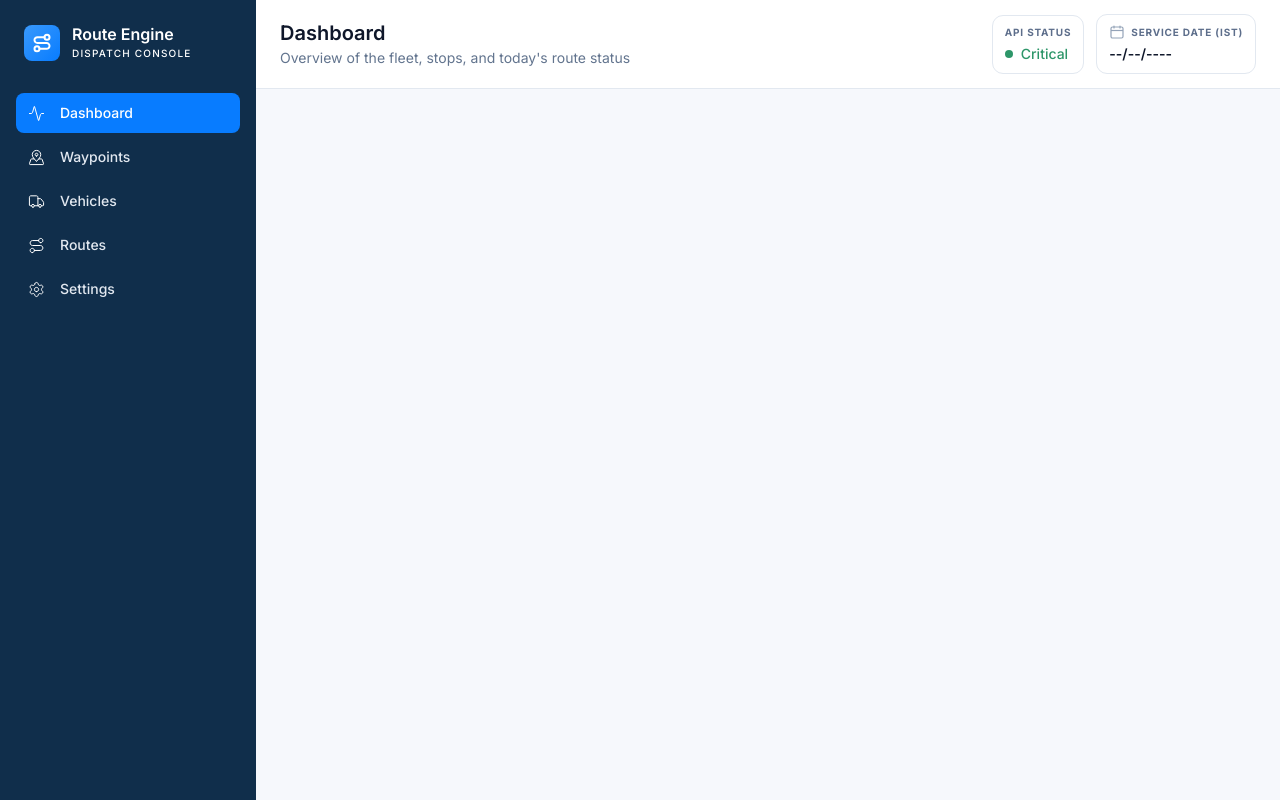
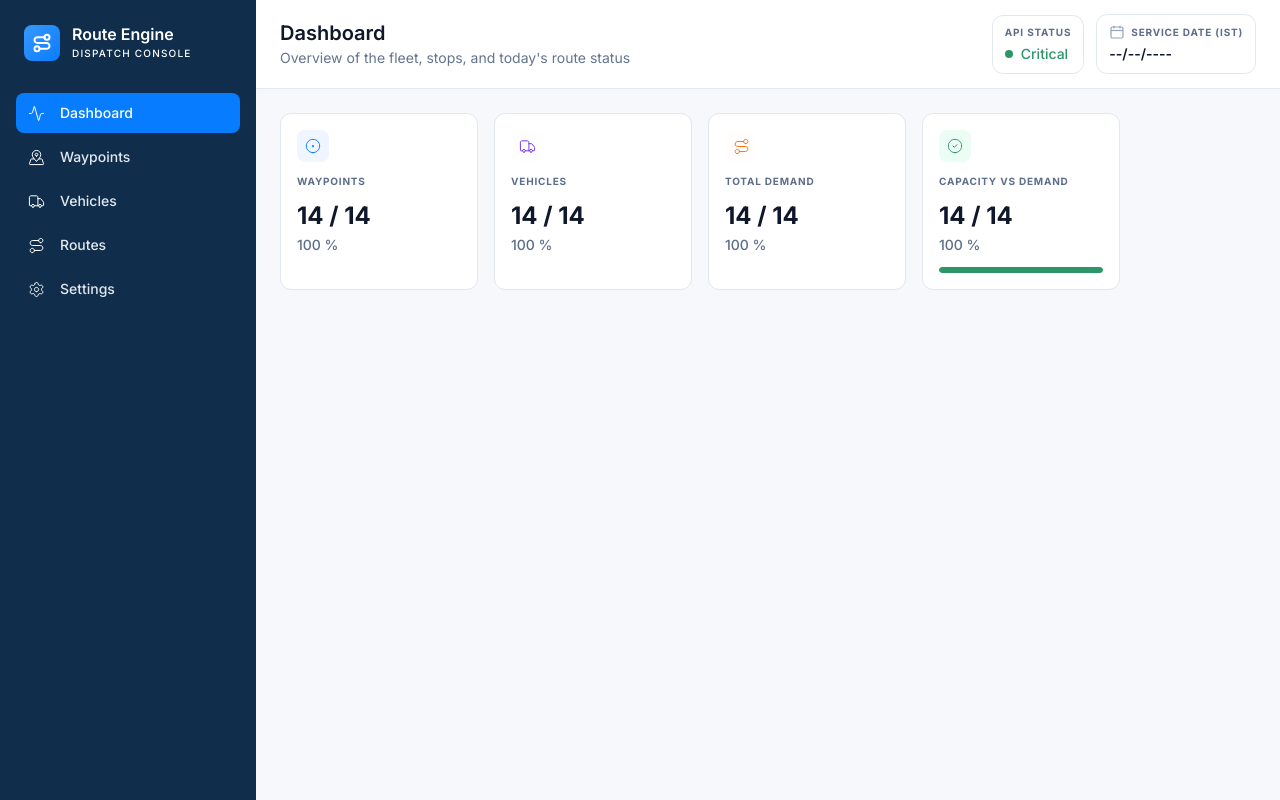
Before and after one commit to bugman-dev/route-admin, a React (Vite) app: page /dashboard in a window 1280 px wide. Built offline with nearby package versions, Linux system fonts and the light colour scheme; no server answers.

Commit message:
Add top level base cards

```diff
--- a/src/assets/colors/appColors.ts
+++ b/src/assets/colors/appColors.ts
@@ -1,11 +1,17 @@
 const appColors = {
   pageBackground: "#F6F8FC",
   primary: "#087CFF",
+  primaryBackground: "#EFF6FF",
   backgroudSolid: "#102E4B",
   textWhite: "#FFFFFF",
   gradientPrimary: "#3999FC",
   mainBorder: "#E2E8F0",
   primaryGreen: "#2D9669",
+  secondaryGreen: "#ECFDF5",
+  primaryOrange: "#F97316",
+  secondaryOrange: "#FFF7ED",
+  primaryPurple: "#7C3AED",
+  secondaryPurple: "#F5F3FF",
   textGrey: "#5D6E8B",
 };
 
--- a/src/assets/icons/RouteIconNav.tsx
+++ b/src/assets/icons/RouteIconNav.tsx
@@ -1,21 +1,25 @@
-export default function RouteIconNav() {
+interface RouteIconNavProps {
+  color?: string;
+}
+
+export default function RouteIconNav({ color = "white" }: RouteIconNavProps) {
   return (
     <svg width="17" height="17" viewBox="0 0 17 17" fill="none" xmlns="http://www.w3.org/2000/svg">
       <path
         d="M4.25 15.5833C5.4236 15.5833 6.375 14.6319 6.375 13.4583C6.375 12.2847 5.4236 11.3333 4.25 11.3333C3.07639 11.3333 2.125 12.2847 2.125 13.4583C2.125 14.6319 3.07639 15.5833 4.25 15.5833Z"
-        stroke="white"
+        stroke={color}
         strokeLinecap="round"
         strokeLinejoin="round"
       />
       <path
         d="M6.375 13.4584H12.3958C13.0533 13.4584 13.6839 13.1972 14.1489 12.7322C14.6138 12.2673 14.875 11.6367 14.875 10.9792C14.875 10.3217 14.6138 9.69109 14.1489 9.22615C13.6839 8.76122 13.0533 8.50002 12.3958 8.50002H4.60417C3.94665 8.50002 3.31607 8.23882 2.85113 7.77389C2.3862 7.30896 2.125 6.67837 2.125 6.02085C2.125 5.36334 2.3862 4.73275 2.85113 4.26782C3.31607 3.80288 3.94665 3.54169 4.60417 3.54169H10.625"
-        stroke="white"
+        stroke={color}
         strokeLinecap="round"
         strokeLinejoin="round"
       />
       <path
         d="M12.75 5.66669C13.9236 5.66669 14.875 4.71529 14.875 3.54169C14.875 2.36808 13.9236 1.41669 12.75 1.41669C11.5764 1.41669 10.625 2.36808 10.625 3.54169C10.625 4.71529 11.5764 5.66669 12.75 5.66669Z"
-        stroke="white"
+        stroke={color}
         strokeLinecap="round"
         strokeLinejoin="round"
       />
--- /dev/null
+++ b/src/assets/icons/TickIcon.tsx
@@ -0,0 +1,29 @@
+interface TickIconProps {
+  color?: string;
+}
+
+export default function TickIcon({ color = "#000000" }: TickIconProps) {
+  return (
+    <svg width="16" height="16" viewBox="0 0 16 16" fill="none" xmlns="http://www.w3.org/2000/svg">
+      <g clipPath="url(#clip0_tick_icon)">
+        <path
+          d="M8.00016 14.6667C11.6821 14.6667 14.6668 11.6819 14.6668 8.00004C14.6668 4.31814 11.6821 1.33337 8.00016 1.33337C4.31826 1.33337 1.3335 4.31814 1.3335 8.00004C1.3335 11.6819 4.31826 14.6667 8.00016 14.6667Z"
+          stroke={color}
+          strokeLinecap="round"
+          strokeLinejoin="round"
+        />
+        <path
+          d="M6 7.99996L7.33333 9.33329L10 6.66663"
+          stroke={color}
+          strokeLinecap="round"
+          strokeLinejoin="round"
+        />
+      </g>
+      <defs>
+        <clipPath id="clip0_tick_icon">
+          <rect width="16" height="16" fill="white" />
+        </clipPath>
+      </defs>
+    </svg>
+  );
+}
--- a/src/assets/icons/VehicleIconNav.tsx
+++ b/src/assets/icons/VehicleIconNav.tsx
@@ -1,28 +1,32 @@
-export default function VehicleIconNav() {
+interface VehicleIconNavProps {
+  color?: string;
+}
+
+export default function VehicleIconNav({ color = "white" }: VehicleIconNavProps) {
   return (
     <svg width="17" height="17" viewBox="0 0 17 17" fill="none" xmlns="http://www.w3.org/2000/svg">
       <path
         d="M9.91675 12.75V4.24998C9.91675 3.87426 9.76749 3.51392 9.50182 3.24825C9.23614 2.98257 8.8758 2.83331 8.50008 2.83331H2.83341C2.45769 2.83331 2.09736 2.98257 1.83168 3.24825C1.566 3.51392 1.41675 3.87426 1.41675 4.24998V12.0416C1.41675 12.2295 1.49138 12.4097 1.62421 12.5425C1.75705 12.6754 1.93722 12.75 2.12508 12.75H3.54175"
-        stroke="white"
+        stroke={color}
         strokeLinecap="round"
         strokeLinejoin="round"
       />
-      <path d="M10.625 12.75H6.375" stroke="white" strokeLinecap="round" strokeLinejoin="round" />
+      <path d="M10.625 12.75H6.375" stroke={color} strokeLinecap="round" strokeLinejoin="round" />
       <path
         d="M13.4584 12.75H14.8751C15.0629 12.75 15.2431 12.6754 15.3759 12.5426C15.5088 12.4097 15.5834 12.2295 15.5834 12.0417V9.45627C15.5831 9.29552 15.5282 9.13965 15.4276 9.01427L12.9626 5.93302C12.8963 5.85006 12.8123 5.78305 12.7167 5.73695C12.621 5.69085 12.5162 5.66684 12.4101 5.66669H9.91675"
-        stroke="white"
+        stroke={color}
         strokeLinecap="round"
         strokeLinejoin="round"
       />
       <path
         d="M12.0417 14.1666C12.8241 14.1666 13.4583 13.5324 13.4583 12.75C13.4583 11.9676 12.8241 11.3333 12.0417 11.3333C11.2593 11.3333 10.625 11.9676 10.625 12.75C10.625 13.5324 11.2593 14.1666 12.0417 14.1666Z"
-        stroke="white"
+        stroke={color}
         strokeLinecap="round"
         strokeLinejoin="round"
       />
       <path
         d="M4.95841 14.1666C5.74082 14.1666 6.37508 13.5324 6.37508 12.75C6.37508 11.9676 5.74082 11.3333 4.95841 11.3333C4.17601 11.3333 3.54175 11.9676 3.54175 12.75C3.54175 13.5324 4.17601 14.1666 4.95841 14.1666Z"
-        stroke="white"
+        stroke={color}
         strokeLinecap="round"
         strokeLinejoin="round"
       />
--- /dev/null
+++ b/src/assets/icons/WaypointDashboardIcon.tsx
@@ -0,0 +1,31 @@
+interface WaypointDashboardIconProps {
+  color?: string;
+}
+
+export default function WaypointDashboardIcon({
+  color = "#000000",
+}: WaypointDashboardIconProps) {
+  return (
+    <svg width="16" height="16" viewBox="0 0 16 16" fill="none" xmlns="http://www.w3.org/2000/svg">
+      <g clipPath="url(#clip0_waypoint_dashboard)">
+        <path
+          d="M8.00016 14.6667C11.6821 14.6667 14.6668 11.6819 14.6668 8.00004C14.6668 4.31814 11.6821 1.33337 8.00016 1.33337C4.31826 1.33337 1.3335 4.31814 1.3335 8.00004C1.3335 11.6819 4.31826 14.6667 8.00016 14.6667Z"
+          stroke={color}
+          strokeLinecap="round"
+          strokeLinejoin="round"
+        />
+        <path
+          d="M8.00016 8.66671C8.36835 8.66671 8.66683 8.36823 8.66683 8.00004C8.66683 7.63185 8.36835 7.33337 8.00016 7.33337C7.63197 7.33337 7.3335 7.63185 7.3335 8.00004C7.3335 8.36823 7.63197 8.66671 8.00016 8.66671Z"
+          stroke={color}
+          strokeLinecap="round"
+          strokeLinejoin="round"
+        />
+      </g>
+      <defs>
+        <clipPath id="clip0_waypoint_dashboard">
+          <rect width="16" height="16" fill="white" />
+        </clipPath>
+      </defs>
+    </svg>
+  );
+}
--- a/src/constants/apptexts.ts
+++ b/src/constants/apptexts.ts
@@ -22,6 +22,12 @@ export const appTexts = {
     defaultApiStatus: "Unknown",
     defaultServiceDate: "--/--/----",
   },
+  dashboardCards: {
+    capacityVsDemand: "CAPACITY VS DEMAND",
+    waypoints: "WAYPOINTS",
+    vehicles: "VEHICLES",
+    totalDemand: "TOTAL DEMAND",
+  },
   statusTexts: {
     healthy: "Healthy",
     unknown: "Unknown",
--- /dev/null
+++ b/src/interfaces/dashboardCard.ts
@@ -0,0 +1,6 @@
+export interface DashboardCardProps {
+  label: string;
+  primaryValue: string;
+  secondaryValue: string;
+  progress?: number;
+}
--- /dev/null
+++ b/src/pages/Dashboard/components/DashboardCard/DashboardCard.tsx
@@ -0,0 +1,108 @@
+import AppCard from "@ra/components/AppCard/AppCard";
+import appColors from "@ra/assets/colors/appColors";
+import type { DashboardCardProps } from "@ra/interfaces/dashboardCard";
+import { appTexts } from "@ra/constants/apptexts";
+import WaypointDashboardIcon from "@ra/assets/icons/WaypointDashboardIcon";
+import VehicleIconNav from "@ra/assets/icons/VehicleIconNav";
+import RouteIconNav from "@ra/assets/icons/RouteIconNav";
+import TickIcon from "@ra/assets/icons/TickIcon";
+
+export default function DashboardCard({
+  label,
+  primaryValue,
+  secondaryValue,
+  progress,
+}: DashboardCardProps) {
+  const clampedProgress = progress ? Math.min(100, Math.max(0, progress)) : null;
+
+  const generateCardElements = () => {
+    switch (label) {
+      case appTexts.dashboardCards.capacityVsDemand:
+        return {
+          backgroundColor: `${appColors.secondaryGreen}`,
+          color: appColors.primaryGreen,
+          icon: <TickIcon color={appColors.primaryGreen} />,
+          showProgress: clampedProgress ? true : false,
+        };
+
+      case appTexts.dashboardCards.waypoints:
+        return {
+          backgroundColor: `${appColors.primaryBackground}`,
+          color: appColors.primary,
+          icon: <WaypointDashboardIcon color={appColors.primary} />,
+          showProgress: clampedProgress ? true : false,
+        };
+
+      case appTexts.dashboardCards.vehicles:
+        return {
+          backgroundColor: `${appColors.secondaryPurple}1A`,
+          color: appColors.primaryPurple,
+          icon: <VehicleIconNav color={appColors.primaryPurple} />,
+          showProgress: clampedProgress ? true : false,
+        };
+
+      case appTexts.dashboardCards.totalDemand:
+        return {
+          backgroundColor: `${appColors.secondaryOrange}1A`,
+          color: appColors.primaryOrange,
+          icon: <RouteIconNav color={appColors.primaryOrange} />,
+          showProgress: clampedProgress ? true : false,
+        };
+
+      default:
+        return {
+          backgroundColor: `${appColors.primaryGreen}1A`,
+          color: appColors.textGrey,
+          showProgress: false,
+          icon: <WaypointDashboardIcon />,
+        };
+    }
+  };
+
+  const generateCardContent = () => {
+    const { backgroundColor, color, icon, showProgress } = generateCardElements();
+    return (
+      <div className="flex w-full min-w-[164px] flex-col items-start gap-3">
+        <div
+          className="flex h-8 w-8 items-center justify-center rounded-lg text-xs font-semibold"
+          style={{
+            backgroundColor,
+            color,
+          }}
+        >
+          {icon}
+        </div>
+
+        <span
+          className="text-[10px] font-bold tracking-[0.08em] uppercase"
+          style={{ color: appColors.textGrey }}
+        >
+          {label}
+        </span>
+
+        <div className="flex w-full flex-col gap-1">
+          <span className="text-2xl font-bold leading-tight text-[#0f172a]">{primaryValue}</span>
+          <span className="text-sm font-medium" style={{ color: appColors.textGrey }}>
+            {secondaryValue}
+          </span>
+        </div>
+
+        {showProgress ? (
+          <div className="h-1.5 w-full overflow-hidden rounded-full bg-slate-100">
+            <div
+              className="h-full rounded-full"
+              style={{
+                width: `${clampedProgress}%`,
+                backgroundColor: color,
+              }}
+            />
+          </div>
+        ) : (
+          <div className="invisible h-1.5 w-full" aria-hidden="true" />
+        )}
+      </div>
+    );
+  };
+
+  return <AppCard className="w-fit min-w-[164px]" content={generateCardContent()} />;
+}
--- /dev/null
+++ b/src/pages/Dashboard/dashboard.tsx
@@ -0,0 +1,37 @@
+import PageHeader from "@ra/components/PageHeader/PageHeader";
+import { appTexts } from "@ra/constants/apptexts";
+import DashboardCard from "./components/DashboardCard/DashboardCard";
+
+export default function Dashboard() {
+  return (
+    <section>
+      <PageHeader
+        title={appTexts.pageHeaders.dashboard.title}
+        subtitle={appTexts.pageHeaders.dashboard.subtitle}
+      />
+      <div className="mt-6 flex w-full gap-4 px-6">
+        <DashboardCard
+          label={appTexts.dashboardCards.waypoints}
+          primaryValue="14 / 14"
+          secondaryValue="100 %"
+        />
+        <DashboardCard
+          label={appTexts.dashboardCards.vehicles}
+          primaryValue="14 / 14"
+          secondaryValue="100 %"
+        />
+        <DashboardCard
+          label={appTexts.dashboardCards.totalDemand}
+          primaryValue="14 / 14"
+          secondaryValue="100 %"
+        />
+        <DashboardCard
+          label={appTexts.dashboardCards.capacityVsDemand}
+          primaryValue="14 / 14"
+          secondaryValue="100 %"
+          progress={100}
+        />
+      </div>
+    </section>
+  );
+}
--- a/src/routing/routing.tsx
+++ b/src/routing/routing.tsx
@@ -1,7 +1,7 @@
 import { createBrowserRouter, Navigate } from "react-router-dom";
 import appUrls from "@ra/constants/appUrls";
 import AppLayout from "@ra/pages/AppLayout";
-import Dashboard from "@ra/pages/dashboard";
+import Dashboard from "@ra/pages/Dashboard/dashboard";
 import Waypoints from "@ra/pages/waypoints";
 import Routes from "@ra/pages/routes";
 import Vehicles from "@ra/pages/Vehicles";
```
Also changed, not shown: src/components/DashboardCard/DashboardCard.tsx (deleted, +0 -10 lines), src/pages/dashboard.tsx (deleted, +0 -11 lines).
